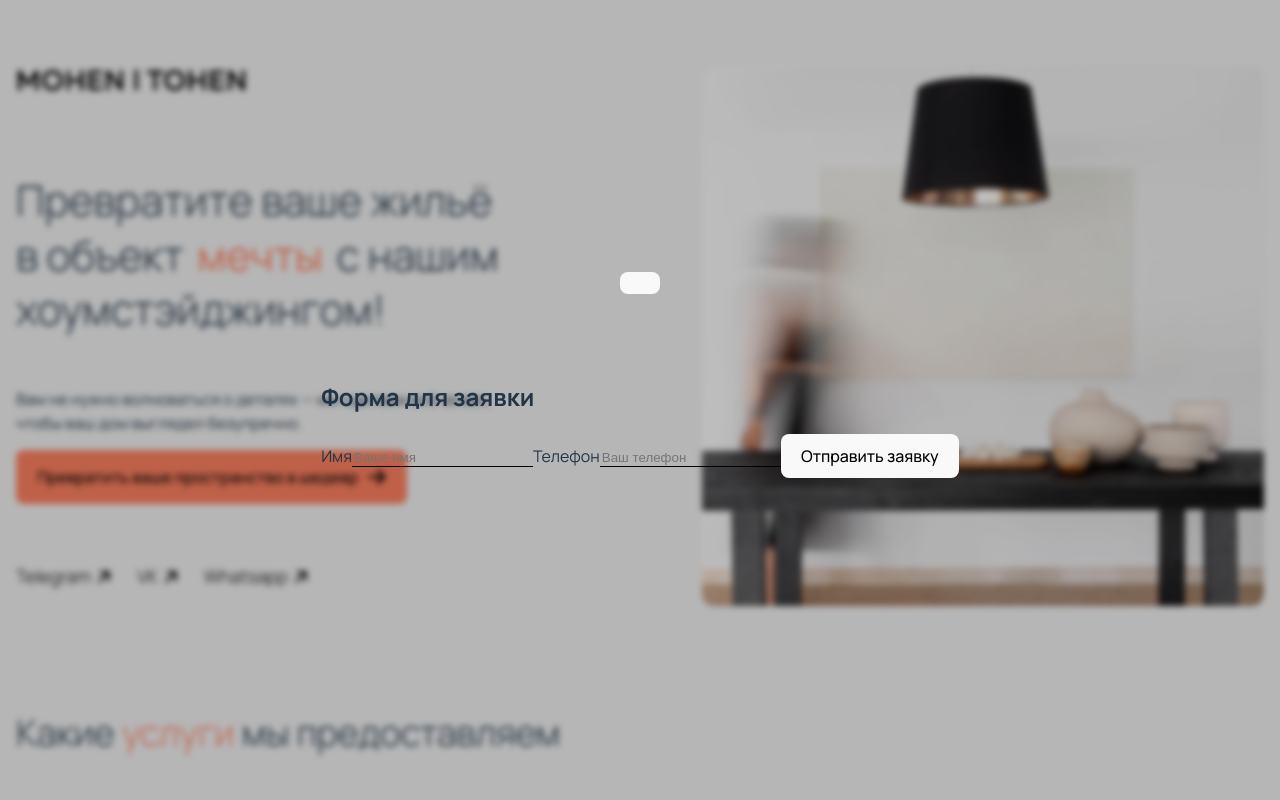
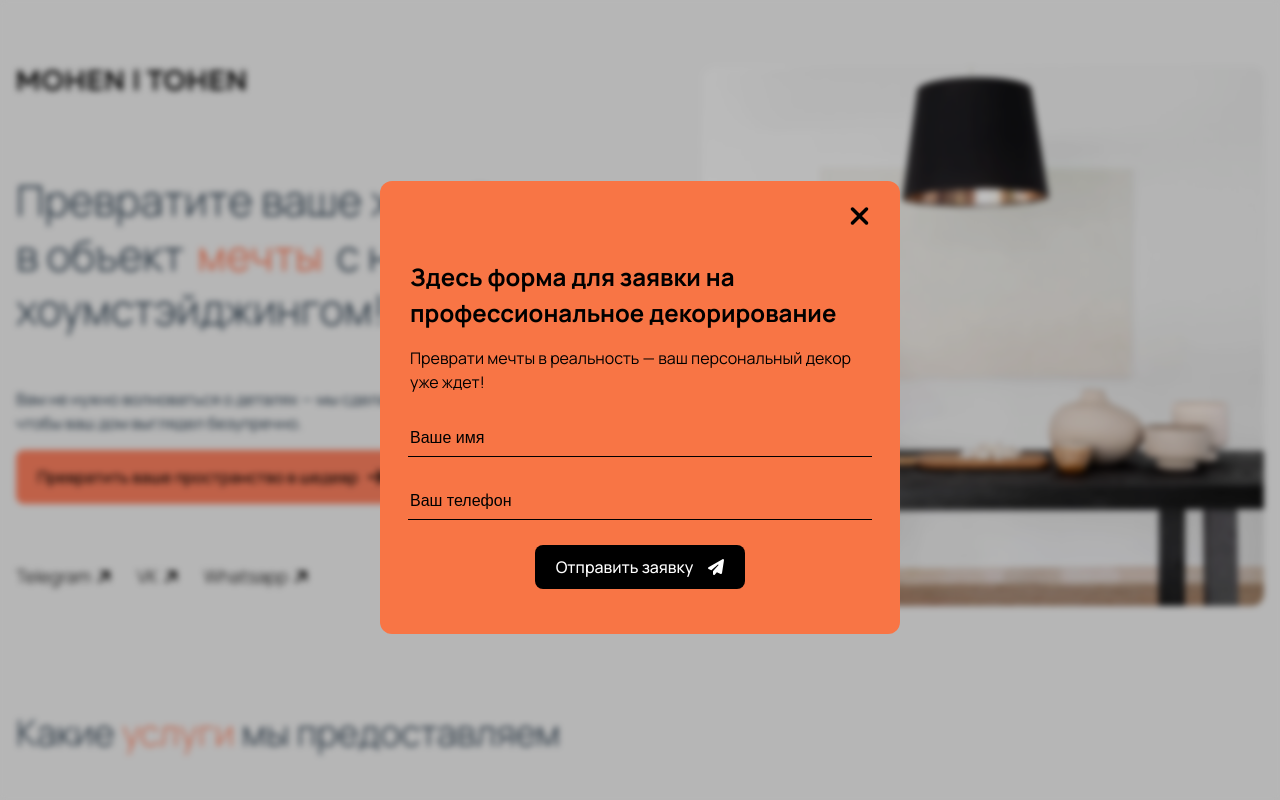
Before and after one commit to andrey-zinoviev-dev/mohen-tohen, a React (Vite) app: page /mohen-tohen/homestaging in a window 1280 px wide. Both pictures are taken after a click on the button "Превратить ваше пространство в шедевр". Shown: the top 800 px of the page. Built offline with nearby package versions, Linux system fonts and the light colour scheme.

Commit message:
updated mobile layout

```diff
--- a/src/App.css
+++ b/src/App.css
@@ -41,3 +41,15 @@
 .read-the-docs {
   color: #888;
 }
+
+@media screen and (max-width: 1279px) {
+  #root {
+    max-width: 1024px;
+  }
+}
+
+@media screen and (max-width: 1023px) {
+  #root {
+    max-width: 768px;
+  }
+}
--- a/src/HomeStagingAction.css
+++ b/src/HomeStagingAction.css
@@ -99,3 +99,34 @@
     height: 100%;
     object-fit: cover;
 }
+
+@media screen and (max-width: 1023px) {
+    .homestaging-action__text {
+        padding: 0 15px 0 0;
+    }
+}
+
+@media screen and (max-width: 767px) {
+    .homestaging-action {
+        grid-template-columns: 1fr;
+    }
+    .homestaging-action__text {
+        padding: 0;
+    }
+    .homestaging-action__text-wrapper button svg, .homestaging-action__img {
+        display: none;
+    }
+    .homestaging-action__text-wrapper h2 {
+        font-size: 36px;
+    }
+
+    .homestaging-action__text-wrapper button {
+        text-align: left;
+    }
+}
+
+@media screen and (max-width: 424px) {
+    .homestaging-action__text-wrapper h2 {
+        font-size: 32px;
+    }
+}
--- a/src/HomeStagingAction.tsx
+++ b/src/HomeStagingAction.tsx
@@ -45,11 +45,8 @@ export default function HomeStagingAction() {
             </div>
             <img className="homestaging-action__img" src={pic}></img>
             {openedForm && createPortal(<PortalComp>
-                <button className="portal__close" onClick={() => {
-                    setOpenedForm(false);
-                                // setSelectedPhoto(null);
-                }}></button>
-                <HomeStagingForm />
+                <label></label>
+                <HomeStagingForm closePortal={setOpenedForm} />
             </PortalComp>, document.body)}
     </section>
     )
--- a/src/HomeStagingFooter.css
+++ b/src/HomeStagingFooter.css
@@ -2,12 +2,77 @@
   background-color: #3e3e3e;
   border-radius: 5px;
   display: flex;
-  align-items: flex-start;
+  align-items: center;
   justify-content: space-between;
   box-sizing: border-box;
   padding: 30px 50px;
 }
 
+.homeStagingFooter__text-wrapper {
+  display: flex;
+  flex-direction: column;
+  align-items: flex-start;
+  color: white;
+  max-width: 320px;
+  text-align: left;
+}
+
+.homeStagingFooter__text-wrapper p {
+  color: #a4a4a4;
+}
+
 .homeStagingFooter__logo {
   max-width: 240px;
+  translate: -10px;
 }
+
+.homeStagingFooter__links {
+  display: flex;
+  padding: 0;
+  list-style: none;
+  width: 100%;
+  justify-content: space-between;
+  /* max-width: 420px; */
+  max-width: 540px;
+  /* margin: 0 0 0 auto; */
+  color: white;
+  gap: 5px;
+  margin: 0;
+}
+
+.homeStagingFooter__links li a {
+  display: flex;
+  align-items: center;
+  justify-content: space-between;
+  gap: 5px;
+  color: white;
+}
+
+.homeStagingFooter__links li a:hover {
+  color: #FF8261;
+}
+
+.homeStagingFooter__links li svg {
+  rotate: -45deg;
+}
+
+@media screen and (max-width: 767px) {
+  .homeStagingFooter {
+    flex-direction: column;
+    gap: 15px;
+  }
+
+  .homeStagingFooter__links {
+    flex-direction: column;
+  }
+
+  .homeStagingFooter__links li a {
+    justify-content: flex-start;
+  }
+}
+
+@media screen and (max-width: 424px) {
+  .homeStagingFooter {
+    padding: 30px 25px;
+  }
+}
--- a/src/HomeStagingFooter.tsx
+++ b/src/HomeStagingFooter.tsx
@@ -1,29 +1,47 @@
+import { FontAwesomeIcon } from "@fortawesome/react-fontawesome";
 import "./HomeStagingFooter.css";
 import logo from "./assets/LOGO-02.png"
+import { faArrowRight } from "@fortawesome/free-solid-svg-icons";
 export default function HomeStagingFooter() {
   return (
     <footer className="homeStagingFooter">
-      <img className="homeStagingFooter__logo" src={logo}></img>
-      <ul>
+      <div className="homeStagingFooter__text-wrapper">
+        <img className="homeStagingFooter__logo" src={logo}></img>
+        <p>Оживи пространство — твой идеальный декор на расстоянии клика!</p>
+      </div>
+      <ul className="homeStagingFooter__links">
         <li>
-          <a>Маркетплейс</a>
+          <a href="#">
+            Маркетплейс
+            <FontAwesomeIcon icon={faArrowRight} />
+          </a>
         </li>
         <li>
-          <a>Блог</a>
+          <a href="#">
+            Блог
+            <FontAwesomeIcon icon={faArrowRight} />
+          </a>
+        </li>
+        <li>
+          <a href="#">
+            Telegram
+            <FontAwesomeIcon icon={faArrowRight} />
+          </a>
+        </li>
+        <li>
+          <a href="#">
+            VK
+            <FontAwesomeIcon icon={faArrowRight} />
+          </a>
+        </li>
+        <li>
+          <a href="#">
+            Whatsapp
+            <FontAwesomeIcon icon={faArrowRight} />
+          </a>
         </li>
       </ul>
-      <ul>
-        <span>Контакты</span>
-        <li>
-          Telegram
-        </li>
-        <li>
-          VK
-        </li>
-        <li>
-          Whatsapp
-        </li>
-      </ul>
+
     </footer>
   )
 }
--- /dev/null
+++ b/src/HomeStagingForm.css
@@ -0,0 +1,85 @@
+.homestaging-form {
+  display: flex;
+  flex-direction: column;
+  min-width: 480px;
+  align-items: center;
+  box-sizing: border-box;
+  /* padding: 45px 30px; */
+  padding: 15px 30px 45px 30px;
+  gap: 25px;
+  background-color: #F87545;
+  border-radius: 12px;
+  color: black;
+  max-width: 520px;
+}
+
+.homestaging-form__close {
+  align-self: flex-end;
+  background-color: transparent;
+  padding: 0;
+  font-size: 28px;
+  border: none;
+  transition: all 0.25s ease-in-out;
+  /* aspect-ratio: 1 / 1; */
+  /* border-radius: 50%; */
+  /* color: white; */
+}
+
+.homestaging-form__close:hover {
+  color: white;
+  border: nonoe;
+}
+
+.homestaging-form__text-wrapper {
+  display: flex;
+    flex-direction: column;
+    gap: 15px;
+    align-items: flex-start;
+}
+
+.homestaging-form h2 {
+  margin: 0;
+}
+
+.homestaging-form input {
+  width: 100%;
+  height: 35px;
+  outline: none;
+  font-size: 16px;
+}
+
+.homestaging-form input::placeholder {
+  color: black;
+}
+
+.homestaging-form input:focus {
+  border-bottom: 1px solid white;
+}
+
+.homestaging-form__button {
+  display: flex;
+  align-items: center;
+  gap: 15px;
+  background-color: black;
+  color: white;
+  transition: all 0.25s ease-in-out;
+}
+
+.homestaging-form__button:hover {
+  background-color: white;
+  color: black;
+}
+
+@media screen and (max-width: 767px) {
+  .homestaging-form {
+    min-width: 300px;
+    max-width: 360px;
+  }
+}
+
+@media screen and (max-width: 424px) {
+  .homestaging-form {
+    min-width: 280px;
+    max-width: 300px;
+  }
+}
--- a/src/HomeStagingForm.tsx
+++ b/src/HomeStagingForm.tsx
@@ -1,18 +1,40 @@
-export default function HomeStagingForm() {
+import React from "react";
+// import { SetStateAction } from "react"
+import { FontAwesomeIcon } from "@fortawesome/react-fontawesome";
+import "./HomeStagingForm.css"
+import { faPaperPlane, faXmark } from "@fortawesome/free-solid-svg-icons";
+export default function HomeStagingForm({closePortal}: {closePortal: React.Dispatch<React.SetStateAction<boolean>>}) {
+  //state
+  const [formData, setFormData] = React.useState<{name: string, phone: string}>({name: "", phone: ""});
+
   return (
-    <section>
-      <form>
-        <h2>Форма для заявки</h2>
-        <label>
-          Имя
-          <input placeholder="Ваше имя"></input>
-        </label>
-        <label>
-          Телефон
-          <input placeholder="Ваш телефон"></input>
-        </label>
-        <button>Отправить заявку</button>
-      </form>
-    </section>
+    <form className="homestaging-form" onSubmit={(evt) => {
+      evt.preventDefault();
+      console.log(formData);
+    }}>
+      <button className="homestaging-form__close" onClick={() => {
+        closePortal(false);
+      }}>
+        <FontAwesomeIcon icon={faXmark} />
+      </button>
+      <div className="homestaging-form__text-wrapper">
+        <h2>Здесь форма для заявки на профессиональное декорирование</h2>
+        <p>Преврати мечты в реальность — ваш персональный декор уже ждет!</p>
+      </div>
+      <input onChange={(evt) => {
+        setFormData((prevValue) => {
+          return {...prevValue, name: evt.target.value};
+        })
+      }} required placeholder="Ваше имя"></input>
+      <input onChange={(evt) => {
+        setFormData((prevValue) => {
+          return {...prevValue, phone: evt.target.value};
+        })
+      }} required placeholder="Ваш телефон"></input>
+      <button className="homestaging-form__button" type="submit">
+        Отправить заявку
+        <FontAwesomeIcon icon={faPaperPlane} />
+      </button>
+    </form>
   )
 }
--- a/src/HomeStagingProcess.css
+++ b/src/HomeStagingProcess.css
@@ -37,3 +37,19 @@
   text-align: left;
   min-height: 280px;
 }
+
+@media screen and (max-width: 767px) {
+  .process__ul {
+    grid-template-columns: repeat(auto-fit, minmax(320px, 1fr));
+    /* grid-template-columns: repeat(auto-fit, minmax(280px, 1fr)); */
+
+  }
+}
+
+@media screen and (max-width: 424px) {
+  .process__ul {
+    /* grid-template-columns: repeat(auto-fit, minmax(320px, 1fr)); */
+    grid-template-columns: repeat(auto-fit, minmax(280px, 1fr));
+
+  }
+}
--- a/src/HomeStagingServices.css
+++ b/src/HomeStagingServices.css
@@ -46,6 +46,18 @@
 
 .homestaging-services__ul-li p {
     color: #a4a4a4;
-    height: 105px;
+    min-height: 105px;
     font-size: 14px;
 }
+
+@media screen and (max-width: 1279px) {
+    .homestaging-services__ul-li p {
+        min-height: 210px;
+    }
+}
+
+@media screen and (max-width: 767px) {
+    .homestaging-services__ul {
+        grid-template-columns: 1fr;
+    }
+}
```
